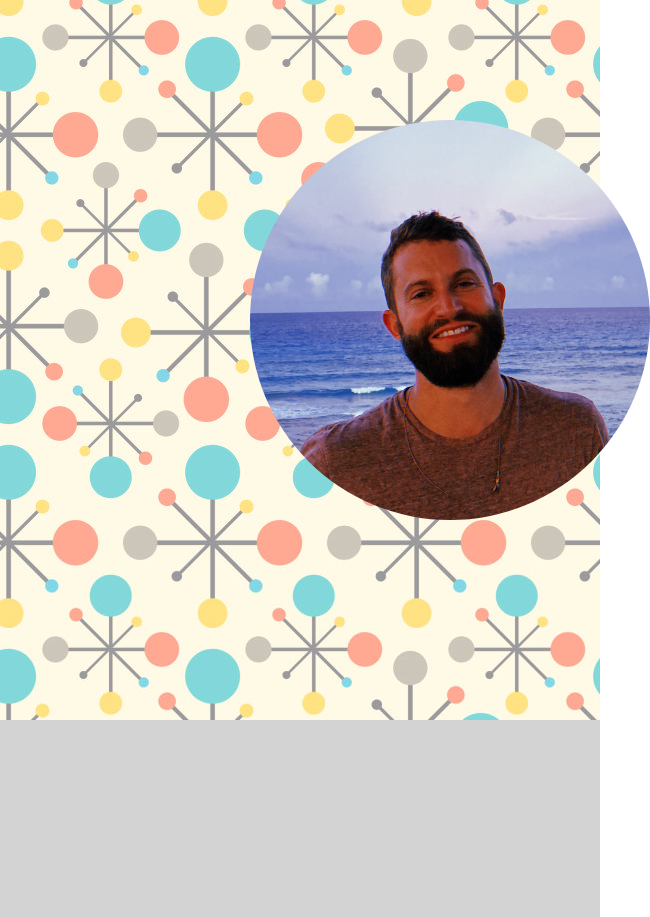
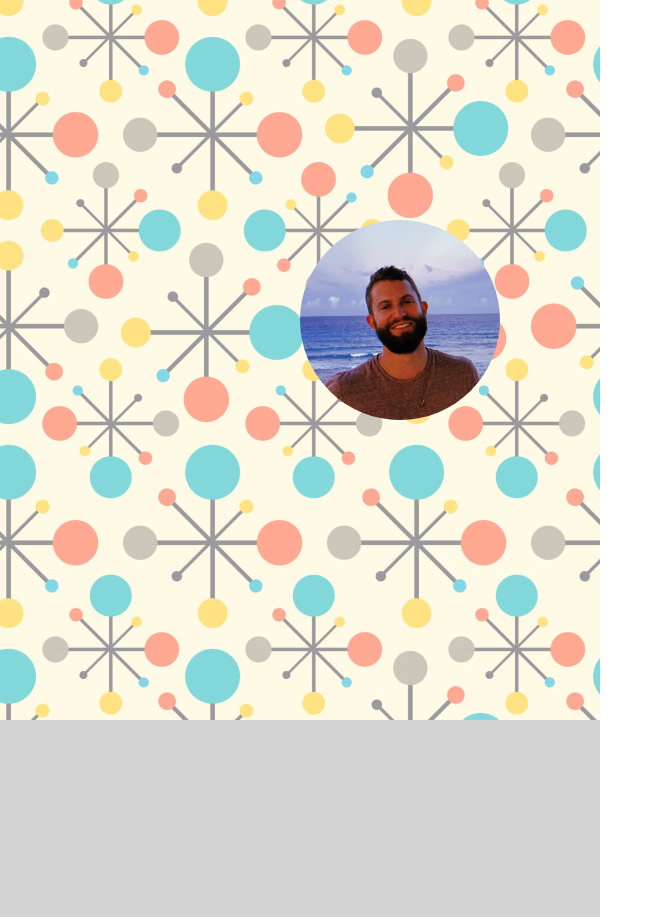
Before and after one commit to JackPadalino/Portfolio-Site, a React (Vite) app: page / in a window 600 px wide. Shown: the part 880-1797 px from the top of the page, 650 px wide, since content can reach past the window. Built offline with nearby package versions, Linux system fonts and the light colour scheme.

Commit message:
updated CSS for desktop and mobile views

```diff
--- a/src/components/About/About.css
+++ b/src/components/About/About.css
@@ -1,3 +1,4 @@
+/*~~~~~CSS for all screens~~~~~*/
 #aboutMainContainer {
   height: 100vh;
   display: flex;
@@ -7,7 +8,33 @@
   background-color: rgb(255, 255, 255, 0.5);
 }
 
-.aboutContainer {
+.signStart {
+  opacity: 0;
+}
+
+.signTranslate {
+  animation-name: signTranslateAnimation;
+  animation-duration: 1.5s;
+  animation-fill-mode: forwards;
+}
+
+#me {
+  border-radius: 50%;
+}
+
+.picStart {
+  opacity: 0;
+}
+
+.picTranslate {
+  animation-name: picTranslateAnimation;
+  animation-duration: 1.5s;
+  animation-fill-mode: forwards;
+}
+
+/*~~~~~CSS for desktop view~~~~~*/
+@media only screen and (min-width: 900px) {
+  #leftContainer {
     width: 50%;
     height: 100%;
     display: flex;
@@ -15,25 +42,20 @@
     align-items: center;
   }
 
-/* CSS for hello sign graphic */
+  #rightContainer {
+    width: 50%;
+    height: 100%;
+    display: flex;
+    justify-content: center;
+    align-items: center;
+  }
+
   #helloSign {
     height: 80%;
     height: 80%;
-  position: absolute;
-  z-index: 1;
   }
 
-.startLeft {
-  opacity: 0;
-}
-
-.slideRight {
-  animation-name: slideRightAnimation;
-  animation-duration: 1.5s;
-  animation-fill-mode: forwards;
-}
-
-@keyframes slideRightAnimation {
+  @keyframes signTranslateAnimation {
     from {
       transform: translateX(-200px);
       opacity: 0;
@@ -44,27 +66,12 @@
     }
   }
 
-/* CSS for profile picture */
-
   #me {
     height: 50%;
     height: 50%;
-  position: absolute;
-  z-index: 1;
-  border-radius: 50%;
   }
 
-.startRight {
-  opacity: 0;
-}
-
-.slideLeft {
-  animation-name: slideLeftAnimation;
-  animation-duration: 1.5s;
-  animation-fill-mode: forwards;
-}
-
-@keyframes slideLeftAnimation {
+  @keyframes picTranslateAnimation {
     from {
       transform: translateX(200px);
       opacity: 0;
@@ -74,15 +81,61 @@
       opacity: 1;
     }
   }
-
-/* CSS for mobile view */
-
-@media only screen and (max-width: 600px) {
-  #right-container {
-    width: 100%;
-    border: 1px solid black;
 }
 
+/*~~~~~CSS for landscape mobile view~~~~~*/
+@media only screen and (min-width: 600px) and (max-width: 900px) {
+  #leftContainer {
+    width: 50%;
+    height: 100%;
+    display: flex;
+    justify-content: center;
+    align-items: center;
+  }
+
+  #rightContainer {
+    width: 50%;
+    height: 100%;
+    display: flex;
+    justify-content: center;
+    align-items: center;
+  }
+
+  #helloSign {
+    height: 80%;
+    height: 80%;
+  }
+
+  @keyframes signTranslateAnimation {
+    from {
+      transform: translateX(-200px);
+      opacity: 0;
+    }
+    to {
+      transform: translateX(0);
+      opacity: 1;
+    }
+  }
+
+  #me {
+    height: 50%;
+    height: 50%;
+  }
+
+  @keyframes picTranslateAnimation {
+    from {
+      transform: translateX(200px);
+      opacity: 0;
+    }
+    to {
+      transform: translateX(0);
+      opacity: 1;
+    }
+  }
+}
+
+/*~~~~~CSS for portrait mobile view~~~~~*/
+@media only screen and (max-width: 600px) {
   #left-container {
     display: none;
   }
@@ -90,4 +143,28 @@
   #helloSign {
     display: none;
   }
+
+  #rightContainer {
+    width: 100%;
+    height: 100%;
+    display: flex;
+    justify-content: center;
+    align-items: center;
   }
+
+  #me {
+    width: 200px;
+    height: 200px;
+  }
+
+  @keyframes picTranslateAnimation {
+    from {
+      transform: translateY(200px);
+      opacity: 0;
+    }
+    to {
+      transform: translateY(0);
+      opacity: 1;
+    }
+  }
+}
--- a/src/components/About/About.tsx
+++ b/src/components/About/About.tsx
@@ -13,13 +13,13 @@ const About = () => {
   ) => {
     const entry = entries[0];
     if (entry.isIntersecting) {
-      if (entry.target.classList.contains("startLeft")) {
-        entry.target.classList.remove("startLeft");
-        entry.target.classList.add("slideRight");
+      if (entry.target.classList.contains("signStart")) {
+        entry.target.classList.remove("signStart");
+        entry.target.classList.add("signTranslate");
       }
-      if (entry.target.classList.contains("startRight")) {
-        entry.target.classList.remove("startRight");
-        entry.target.classList.add("slideLeft");
+      if (entry.target.classList.contains("picStart")) {
+        entry.target.classList.remove("picStart");
+        entry.target.classList.add("picTranslate");
       }
       observer.unobserve(entry.target);
     }
@@ -43,16 +43,16 @@ const About = () => {
 
   return (
     <div id="aboutMainContainer">
-      <div className="aboutContainer" id="leftContainer">
+      <div id="leftContainer">
         <img
           ref={signRef}
           src={helloSign}
-          className="startLeft"
+          className="signStart"
           id="helloSign"
         />
       </div>
-      <div className="aboutContainer" id="rightContainer">
-        <img ref={meRef} src={me} className="startRight" id="me" />
+      <div id="rightContainer">
+        <img ref={meRef} src={me} className="picStart" id="me" />
       </div>
     </div>
   );
```
Lines whose indentation alone changed are shown as unchanged.
